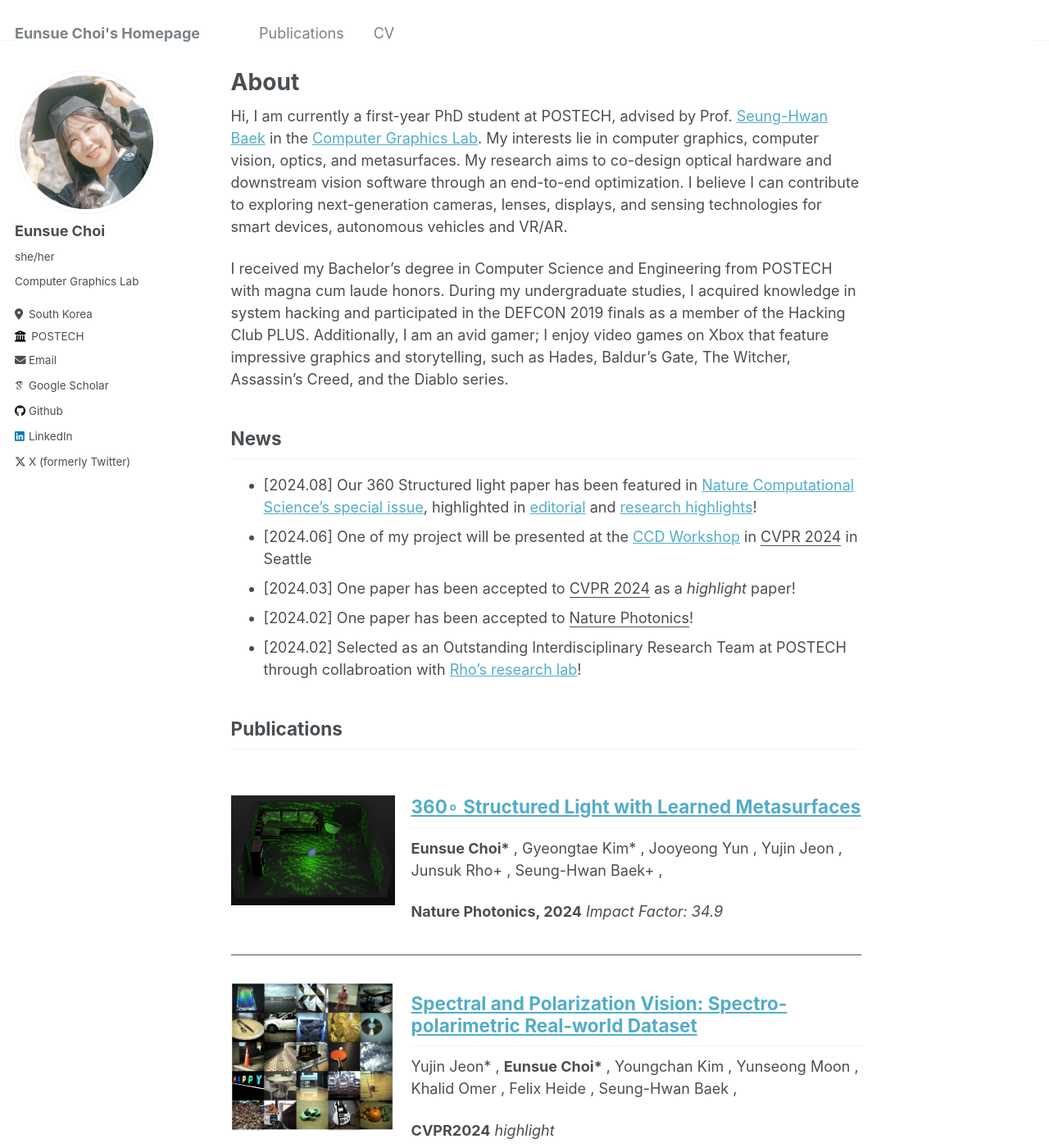
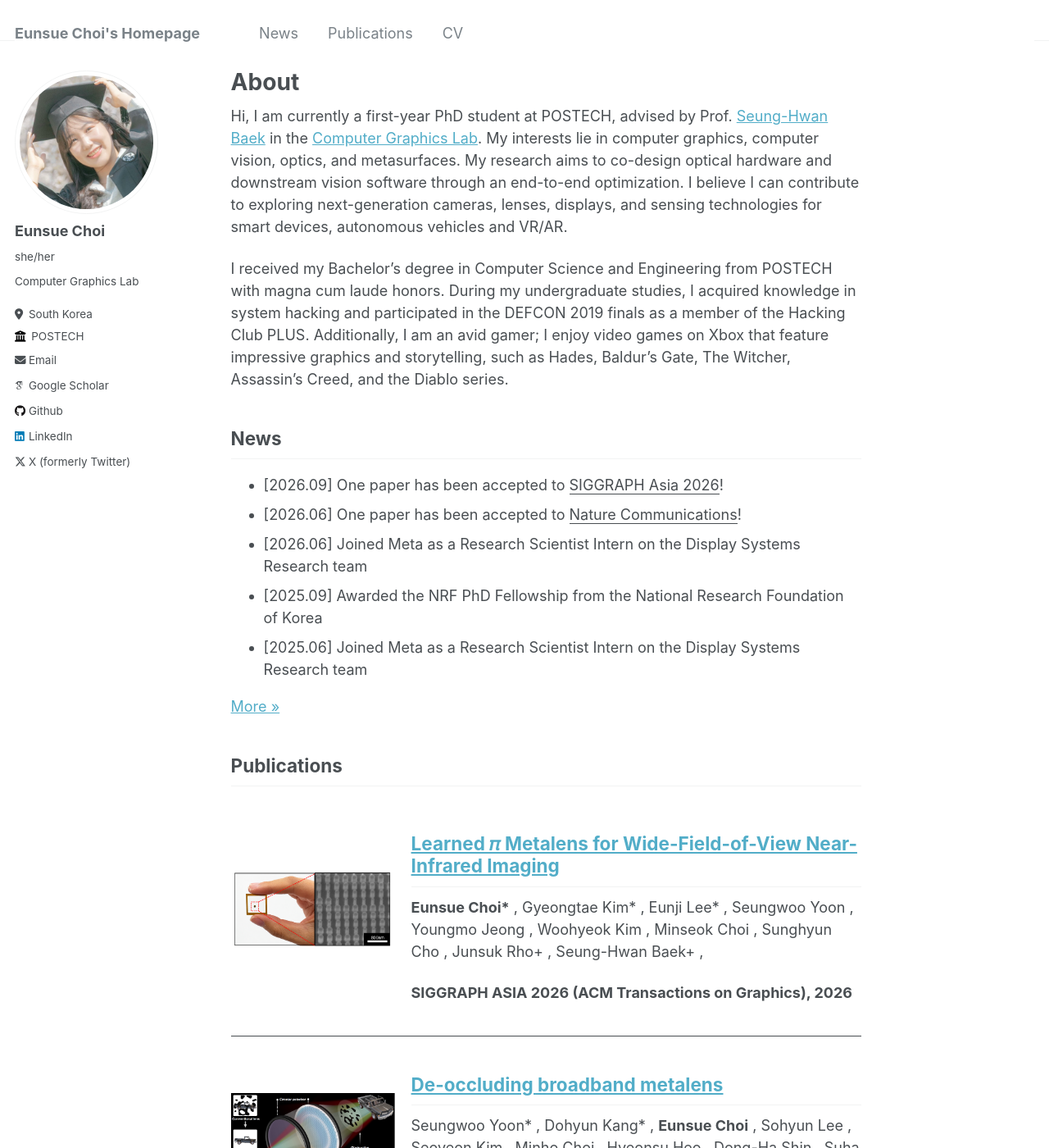
Before and after one commit to ches00/ches00.github.io, a Jekyll site: the page built from _pages/about.md, in a window 1280 px wide and 1400 px high. Shown: the whole window at 82% size. Built offline with Jekyll 4.4.1, drawn with Linux system fonts in a browser that asks for light colours; some web fonts are replaced; some of the changed text lies outside the part shown.

```diff
--- a/_data/navigation.yml
+++ b/_data/navigation.yml
@@ -1,5 +1,8 @@
 # main links links
 main:
+  - title: "News"
+    url: /news/
+
   - title: "Publications"
     url: /publications/
 
--- /dev/null
+++ b/_data/news.yml
@@ -0,0 +1,38 @@
+# News items. Add new entries at the top (newest first).
+# `text` supports Markdown (links, *italic*, <u>underline</u>, ...).
+
+- date: "2026.09"
+  text: "One paper has been accepted to <u>SIGGRAPH Asia 2026</u>!"
+
+- date: "2026.06"
+  text: "One paper has been accepted to <u>Nature Communications</u>!"
+
+- date: "2026.06"
+  text: "Joined Meta as a Research Scientist Intern on the Display Systems Research team"
+
+- date: "2025.09"
+  text: "Awarded the NRF PhD Fellowship from the National Research Foundation of Korea"
+
+- date: "2025.06"
+  text: "Joined Meta as a Research Scientist Intern on the Display Systems Research team"
+
+- date: "2025.05"
+  text: "Receive the Postechian Fellowship from POSTECH"
+
+- date: "2024.08"
+  text: "Our 360 Structured light paper has been featured in [Nature Computational Science's special issue](https://www.nature.com/collections/ibhgadjiif), highlighted in [editorial](https://www.nature.com/articles/s43588-024-00687-4) and [research highlights](https://www.nature.com/articles/s43588-024-00684-7)!"
+
+- date: "2024.07"
+  text: "Received the Best Master's Thesis at Korea Computer Graphics Society"
+
+- date: "2024.06"
+  text: "One of my projects will be presented at the [CCD Workshop](https://csiplab.github.io/ccd2024/) in <u>CVPR 2024</u> in Seattle"
+
+- date: "2024.03"
+  text: "One paper has been accepted to <u>CVPR 2024</u> as a *highlight* paper!"
+
+- date: "2024.02"
+  text: "One paper has been accepted to <u>Nature Photonics</u>!"
+
+- date: "2024.02"
+  text: "Selected as an Outstanding Interdisciplinary Research Team at POSTECH through collaboration with [Rho's research lab](https://sites.google.com/site/junsukrho/welcome?authuser=0)!"
--- /dev/null
+++ b/_includes/news-list.html
@@ -0,0 +1,10 @@
+{% comment %}
+  Renders items from _data/news.yml (newest first).
+  Usage: {% include news-list.html limit=5 %}  (omit limit to show all)
+{% endcomment %}
+{% assign news_limit = include.limit | default: site.data.news.size %}
+<ul class="news-list">
+{% for item in site.data.news limit: news_limit %}
+  <li>[{{ item.date }}] {{ item.text | markdownify | remove: '<p>' | remove: '</p>' | strip }}</li>
+{% endfor %}
+</ul>
--- a/_pages/about.md
+++ b/_pages/about.md
@@ -15,11 +15,11 @@ I received my Bachelor's degree in Computer Science and Engineering from POSTECH
 
 News
 ------
-- [2024.08] Our 360 Structured light paper has been featured in [Nature Computational Science's special issue](https://www.nature.com/collections/ibhgadjiif), highlighted in [editorial](https://www.nature.com/articles/s43588-024-00687-4) and [research highlights](https://www.nature.com/articles/s43588-024-00684-7)!
-- [2024.06] One of my project will be presented at the [CCD Workshop](https://csiplab.github.io/ccd2024/) in <u>CVPR 2024</u> in Seattle
-- [2024.03] One paper has been accepted to <u>CVPR 2024</u> as a *highlight* paper!
-- [2024.02] One paper has been accepted to <u>Nature Photonics</u>!
-- [2024.02] Selected as an Outstanding Interdisciplinary Research Team at POSTECH through collabroation with [Rho's research lab](https://sites.google.com/site/junsukrho/welcome?authuser=0)!
+{% include base_path %}
+{% include news-list.html limit=5 %}
+{% if site.data.news.size > 5 %}
+<p><a href="{{ base_path }}/news/">More &raquo;</a></p>
+{% endif %}
 
 
 
```
Also changed, not shown: _pages/news.md (added, +7 -0 lines), _publications/1optica2024.md (deleted, +0 -9 lines), _publications/3optica2024.md (added, +9 -0 lines), _publications/4deoccluding.md (added, +9 -0 lines), _publications/5pilens.md (added, +9 -0 lines), _publications/1cvpr2024.md (renamed from _publications/cvpr2024.md), _publications/2photonics.md (renamed from _publications/photonics.md), files/deoccluding.png (added), files/pilens.png (added), images/image.png (added), 2 other files.
